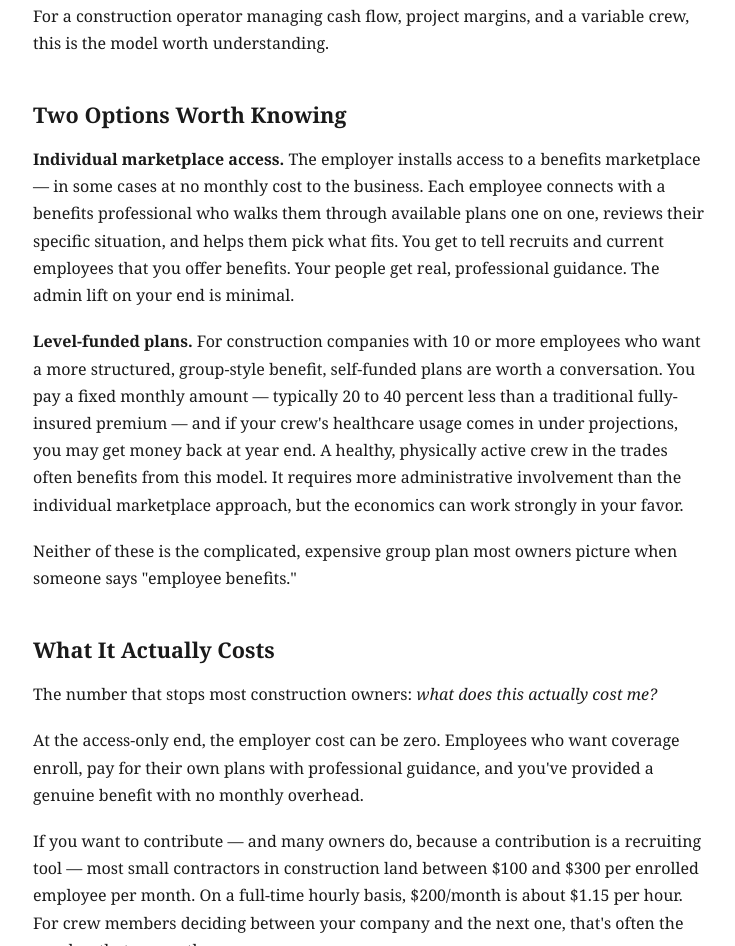
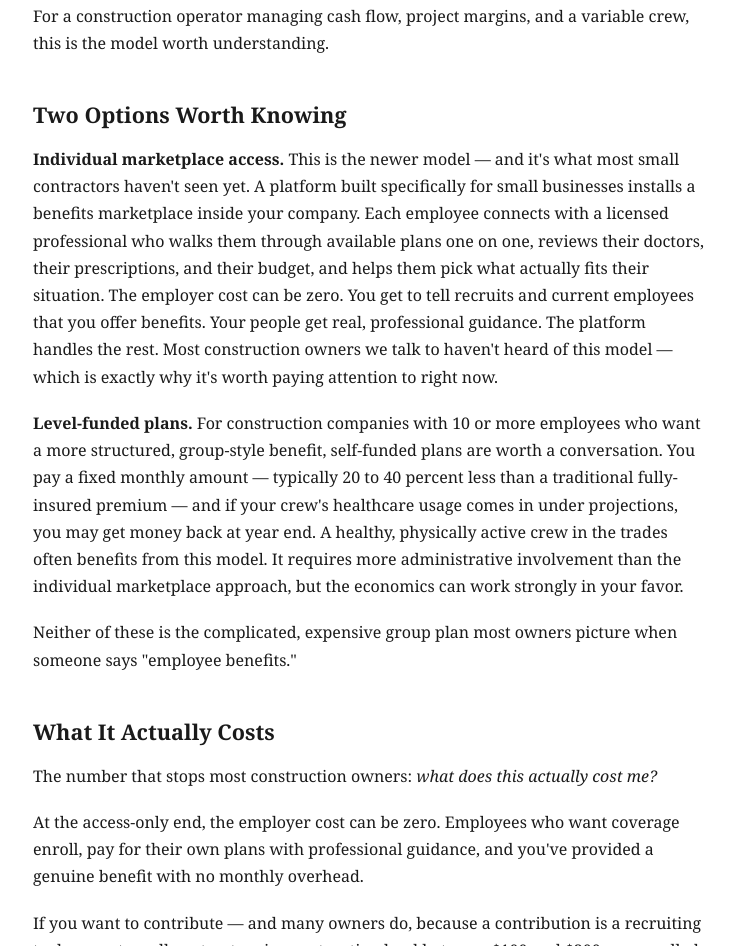
Before and after one commit to NoGroupMinimum/nogroupminimum.github.io, a plain HTML site: page articles/construction-company-health-benefits.html in a window 1280 px wide. Shown: the part 1572-2518 px from the top of the page, without its empty margins (269-1004 px from the left). Drawn offline with Linux system fonts and the light colour scheme.

Commit message:
Add article: construction-company-health-benefits

```diff
--- a/articles/construction-company-health-benefits.html
+++ b/articles/construction-company-health-benefits.html
@@ -126,7 +126,7 @@
 <p>Some structures require no monthly contribution from the employer. Others let you set a fixed dollar amount per enrolled employee, so you control the total cost and only pay for the people who actually use it.</p>
 <p>For a construction operator managing cash flow, project margins, and a variable crew, this is the model worth understanding.</p>
 <h2>Two Options Worth Knowing</h2>
-<p><strong>Individual marketplace access.</strong> The employer installs access to a benefits marketplace — in some cases at no monthly cost to the business. Each employee connects with a benefits professional who walks them through available plans one on one, reviews their specific situation, and helps them pick what fits. You get to tell recruits and current employees that you offer benefits. Your people get real, professional guidance. The admin lift on your end is minimal.</p>
+<p><strong>Individual marketplace access.</strong> This is the newer model — and it&#39;s what most small contractors haven&#39;t seen yet. A platform built specifically for small businesses installs a benefits marketplace inside your company. Each employee connects with a licensed professional who walks them through available plans one on one, reviews their doctors, their prescriptions, and their budget, and helps them pick what actually fits their situation. The employer cost can be zero. You get to tell recruits and current employees that you offer benefits. Your people get real, professional guidance. The platform handles the rest. Most construction owners we talk to haven&#39;t heard of this model — which is exactly why it&#39;s worth paying attention to right now.</p>
 <p><strong>Level-funded plans.</strong> For construction companies with 10 or more employees who want a more structured, group-style benefit, self-funded plans are worth a conversation. You pay a fixed monthly amount — typically 20 to 40 percent less than a traditional fully-insured premium — and if your crew&#39;s healthcare usage comes in under projections, you may get money back at year end. A healthy, physically active crew in the trades often benefits from this model. It requires more administrative involvement than the individual marketplace approach, but the economics can work strongly in your favor.</p>
 <p>Neither of these is the complicated, expensive group plan most owners picture when someone says &quot;employee benefits.&quot;</p>
 <h2>What It Actually Costs</h2>
```
